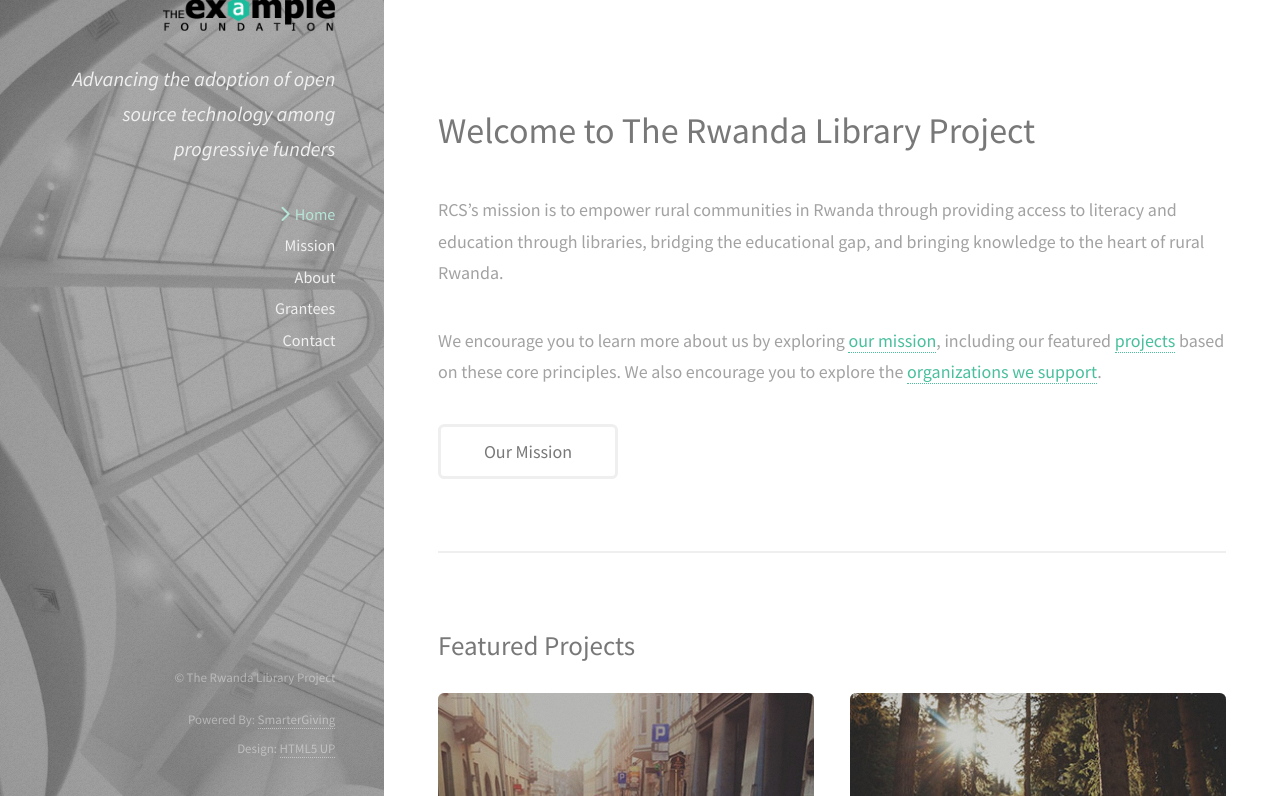
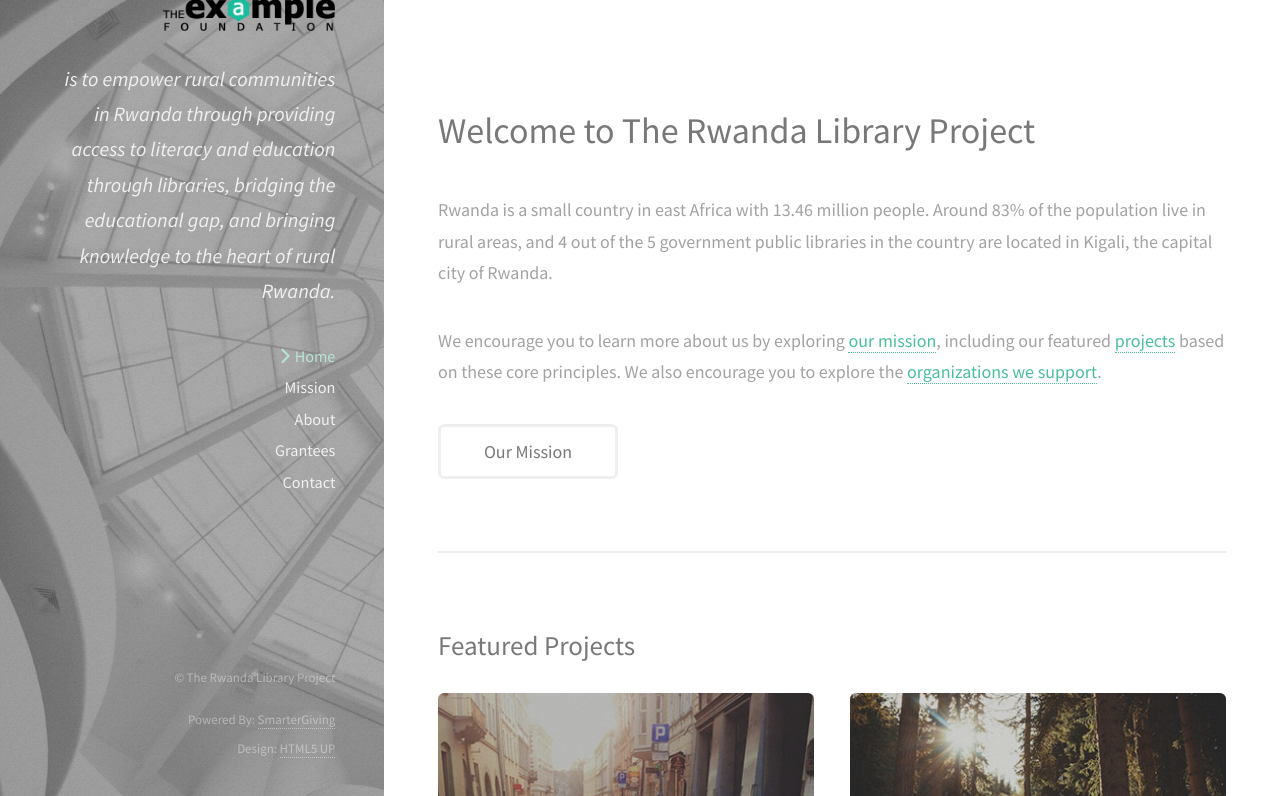
Before and after one commit to rural-cs/rural-cs.github.io, a Jekyll site: the page built from index.html, in a window 1280 px wide and 900 px high, cut to the strip 104-900 px from the top of the window. Built offline with Jekyll 4.4.1, drawn with Linux system fonts in a browser that asks for light colours; nearby versions of some CDN libraries; library files that are not in the unit come from our copies.

Commit message:
Update _config.yml

```diff
--- a/_config.yml
+++ b/_config.yml
@@ -1,6 +1,8 @@
 # Grantmaker settings
 foundation_name: The Rwanda Library Project
-foundation_tagline: Advancing the adoption of open source technology among progressive funders
+foundation_tagline: is to empower rural communities in Rwanda through providing access to literacy
+  and education through libraries, bridging the educational gap, and bringing knowledge to the
+  heart of rural Rwanda.
 grant_application_login: https://www.grantinterface.com/Common/LogOn.aspx?eqs=kw_123456_EXAMPLE
 
 # Social media settings
@@ -13,9 +15,9 @@ profile_github: https://github.com/rwandalibraryproject  # Change this to your p
 # Site settings
 title: The Rwanda Library Project  # Sets the browser tab title
 description: >
-  RCS’s mission is to empower rural communities in Rwanda through providing access to literacy
-  and education through libraries, bridging the educational gap, and bringing knowledge to the
-  heart of rural Rwanda.
+  Rwanda is a small country in east Africa with 13.46 million people. Around 83% of the
+  population live in rural areas, and 4 out of the 5 government public libraries in the country are
+  located in Kigali, the capital city of Rwanda.
 
 # Google settings
 live: true  # Set to true if you're ready for search engines to index your site
```
